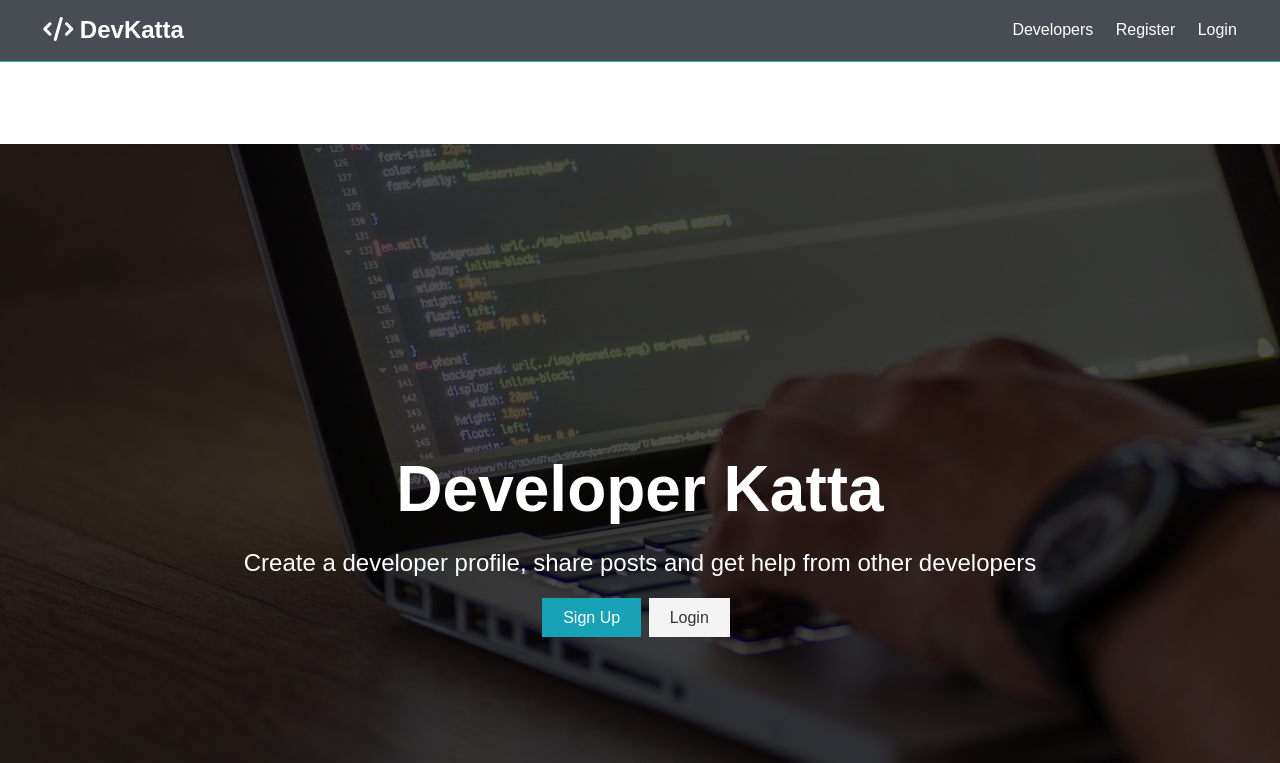
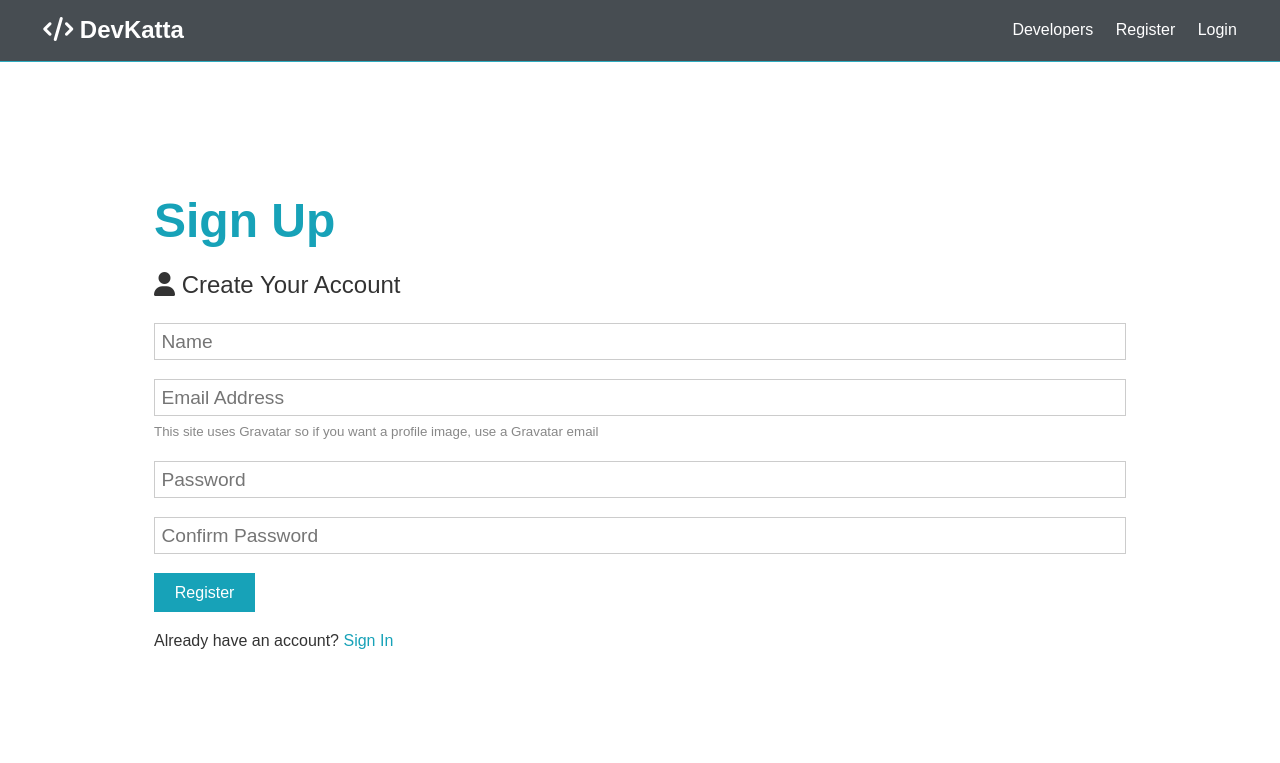
Before and after one commit to mkayfour/developer-katta, a React (Create React App) app in the folder client/: page /register in a window 1280 px wide. Shown: the top 763 px of the page. Built offline with nearby package versions, Linux system fonts and the light colour scheme.

Commit message:
implemented register form frontend

```diff
--- a/client/src/components/auth/Register.js
+++ b/client/src/components/auth/Register.js
@@ -1,7 +1,89 @@
-import React from "react";
+import React, { Fragment, useState } from "react";
 
 const Register = () => {
-  return <div></div>;
+  const [formData, setFormData] = useState({
+    name: "",
+    email: "",
+    password: "",
+    password2: ""
+  });
+
+  const onChange = e =>
+    setFormData({ ...formData, [e.target.name]: e.target.value });
+
+  const onSubmit = e => {
+    e.preventDefault();
+    if (password !== password2) {
+      console.log("Passwords do not match");
+    } else {
+      console.log("Form Data", formData);
+    }
+  };
+
+  const { name, email, password, password2 } = formData;
+
+  return (
+    <Fragment>
+      <section class="container">
+        <h1 class="large text-primary">Sign Up</h1>
+        <p class="lead">
+          <i class="fas fa-user"></i> Create Your Account
+        </p>
+        <form class="form" onSubmit={e => onSubmit(e)}>
+          <div class="form-group">
+            <input
+              type="text"
+              placeholder="Name"
+              name="name"
+              value={name}
+              onChange={e => onChange(e)}
+              required
+            />
+          </div>
+          <div class="form-group">
+            <input
+              type="email"
+              placeholder="Email Address"
+              name="email"
+              value={email}
+              onChange={e => onChange(e)}
+              required
+            />
+            <small class="form-text">
+              This site uses Gravatar so if you want a profile image, use a
+              Gravatar email
+            </small>
+          </div>
+          <div class="form-group">
+            <input
+              type="password"
+              placeholder="Password"
+              name="password"
+              minLength="6"
+              value={password}
+              onChange={e => onChange(e)}
+              required
+            />
+          </div>
+          <div class="form-group">
+            <input
+              type="password"
+              placeholder="Confirm Password"
+              name="password2"
+              minLength="6"
+              value={password2}
+              onChange={e => onChange(e)}
+              required
+            />
+          </div>
+          <input type="submit" class="btn btn-primary" value="Register" />
+        </form>
+        <p class="my-1">
+          Already have an account? <a href="login.html">Sign In</a>
+        </p>
+      </section>
+    </Fragment>
+  );
 };
 
 export default Register;
```
